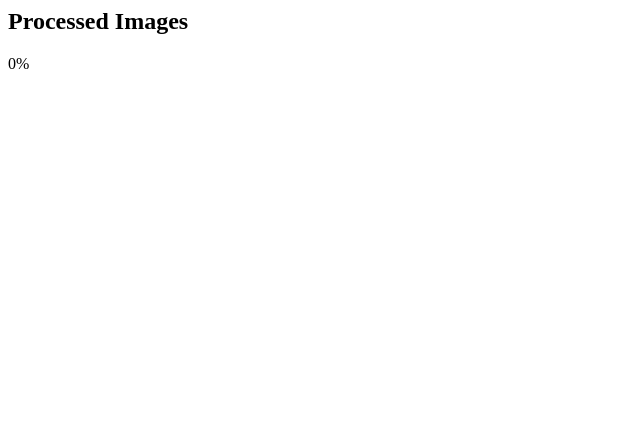
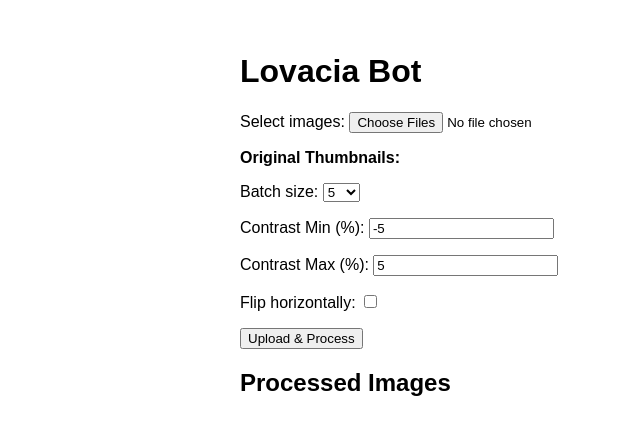
Before and after one commit to BrandonM01/lovacia-live, a FastAPI app: page / in a window 1280 px wide. Shown: the top 435 px of the page, without its empty margins (0-640 px from the left). Run offline with FastAPI, Linux system fonts and the light colour scheme; some libraries are stand-ins or nearby versions.

Commit message:
Update index.html

```diff
--- a/templates/index.html
+++ b/templates/index.html
@@ -1,14 +1,119 @@
-  <!-- … up above … -->
+<!DOCTYPE html>
+<html lang="en">
+<head>
+  <meta charset="UTF-8">
+  <title>Lovacia Bot</title>
+  <style>
+    body { max-width:800px; margin:auto; font-family:sans-serif; padding:2rem }
+    label { display:block; margin:1rem 0 }
+    #origPreview img,
+    #imageGallery img { width:120px; margin:.5rem; border:1px solid #ccc }
+    .progress-bar {
+      width:100%; background:#eee; border-radius:4px; overflow:hidden; margin:1rem 0;
+    }
+    .progress-bar > div {
+      height:1rem; background:#4caf50; width:0%;
+      text-align:center; color:white; font-size:.8rem; line-height:1rem;
+    }
+  </style>
+</head>
+<body>
+  <h1>Lovacia Bot</h1>
+
+  <form id="uploadForm" enctype="multipart/form-data">
+    <label>Select images:
+      <input type="file" id="fileInput" name="files" multiple required>
+    </label>
+    <div id="origPreview"><strong>Original Thumbnails:</strong></div>
+
+    <label>Batch size:
+      <select name="count">
+        <option>5</option><option>10</option><option>25</option><option>50</option>
+      </select>
+    </label>
+
+    <label>Contrast Min (%):
+      <input type="number" name="contrast_min" value="-5" step="0.1">
+    </label>
+    <label>Contrast Max (%):
+      <input type="number" name="contrast_max" value="5" step="0.1">
+    </label>
+    <label>Flip horizontally:
+      <input type="checkbox" name="flip">
+    </label>
+
+    <button type="submit" id="uploadBtn">Upload &amp; Process</button>
+  </form>
+
+  <div id="progressWrap" style="display:none">
+    <div class="progress-bar"><div id="progressFill">0%</div></div>
+    <div>ETA: <span id="eta">--</span>s</div>
+  </div>
 
   <h2>Processed Images</h2>
+  <div id="imageGallery"></div>
+  <a id="zipLink" href="#" download style="display:none">
+    Download All Variations (ZIP)
+  </a>
 
-  <!-- ETA‐progress bar -->
-  <div class="progress mb-3">
-    <div id="progressBar" class="progress-bar" role="progressbar" style="width: 0%">0%</div>
-  </div>
+  <script>
+    const fileInput   = document.getElementById("fileInput");
+    const origPreview = document.getElementById("origPreview");
+    const form        = document.getElementById("uploadForm");
+    const uploadBtn   = document.getElementById("uploadBtn");
+    const progressWrap= document.getElementById("progressWrap");
+    const progressFill= document.getElementById("progressFill");
+    const etaLabel    = document.getElementById("eta");
+    const gallery     = document.getElementById("imageGallery");
+    const zipLink     = document.getElementById("zipLink");
 
-  <div id="imagePreview" class="d-flex flex-wrap gap-2"></div>
-  <div class="mt-3">
-    <button id="downloadSelected" class="btn btn-success me-2" style="display:none">Download Selected</button>
-    <a id="batchDownload" class="btn btn-secondary" href="#" download style="display:none">Download All Variations (ZIP)</a>
-  </div>
+    // show original thumbnails
+    fileInput.onchange = () => {
+      origPreview.innerHTML = "<strong>Original Thumbnails:</strong>";
+      Array.from(fileInput.files).forEach(f=> {
+        const img = document.createElement("img");
+        img.src = URL.createObjectURL(f);
+        origPreview.append(img);
+      });
+    };
+
+    form.addEventListener("submit", async e => {
+      e.preventDefault();
+      uploadBtn.disabled = true;
+      gallery.innerHTML = "";
+      zipLink.style.display = "none";
+      progressWrap.style.display = "block";
+      progressFill.style.width = "0%";
+      progressFill.textContent = "0%";
+      etaLabel.textContent = "--";
+
+      // 1) kick off job
+      const data = new FormData(form);
+      const res  = await fetch("/upload", { method:"POST", body:data });
+      const { job_id } = await res.json();
+
+      // 2) listen to SSE
+      const es = new EventSource(`/events/${job_id}`);
+      es.addEventListener("progress", ev => {
+        const d = JSON.parse(ev.data);
+        progressFill.style.width = d.percent + "%";
+        progressFill.textContent = d.percent + "%";
+        etaLabel.textContent = d.eta;
+      });
+      es.addEventListener("image", ev => {
+        const d = JSON.parse(ev.data);
+        const img = document.createElement("img");
+        img.src = d.url;
+        gallery.append(img);
+      });
+      es.addEventListener("done", ev => {
+        const d = JSON.parse(ev.data);
+        zipLink.href = d.batch;
+        zipLink.style.display = "inline-block";
+        es.close();
+        uploadBtn.disabled = false;
+      });
+    });
+  </script>
+</body>
+</html>
```
